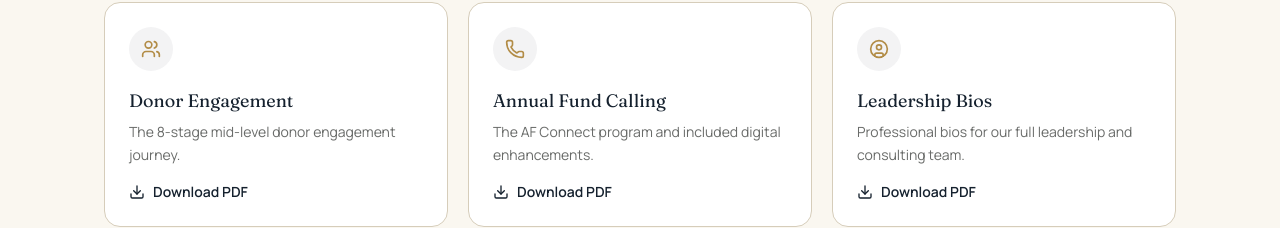
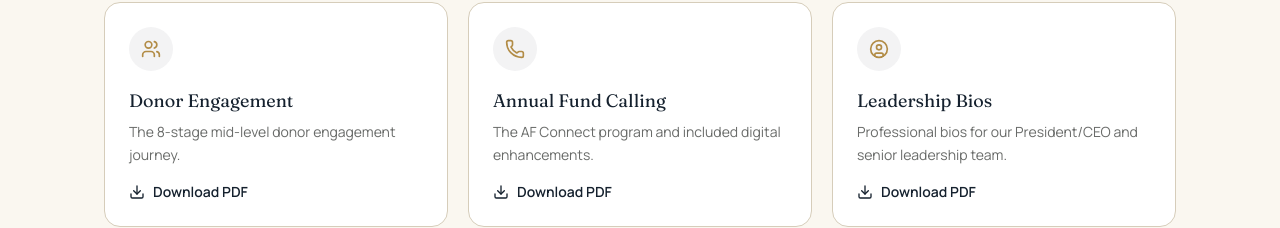
Before and after one commit to Catapultfundraising/catapult-fundraising-website, a Next.js app: page /signature-generator in a window 1280 px wide. Shown: the part 2600-2828 px from the top of the page. Built offline with nearby package versions, Linux system fonts and the light colour scheme.

Commit message:
Update leadership one-sheet: senior leaders only, larger title/logo, cleaner header

```diff
--- a/components/one-sheets.tsx
+++ b/components/one-sheets.tsx
@@ -41,8 +41,8 @@ const SHEETS: Sheet[] = [
   {
     icon: UserCircle,
     title: "Leadership Bios",
-    description: "Professional bios for our full leadership and consulting team.",
-    href: "https://galaxy-prod.tlcdn.com/gen/user_35qqBV71YqPhG02PJcVxttmFcLs/e9e42b4b-1b7e-4d64-820a-7e0a3feba07a.pdf",
+    description: "Professional bios for our President/CEO and senior leadership team.",
+    href: "https://galaxy-prod.tlcdn.com/gen/user_35qqBV71YqPhG02PJcVxttmFcLs/95a291b9-afbc-4e96-bfe2-daff2a86b6b1.pdf",
   },
   {
     icon: HelpCircle,
```
